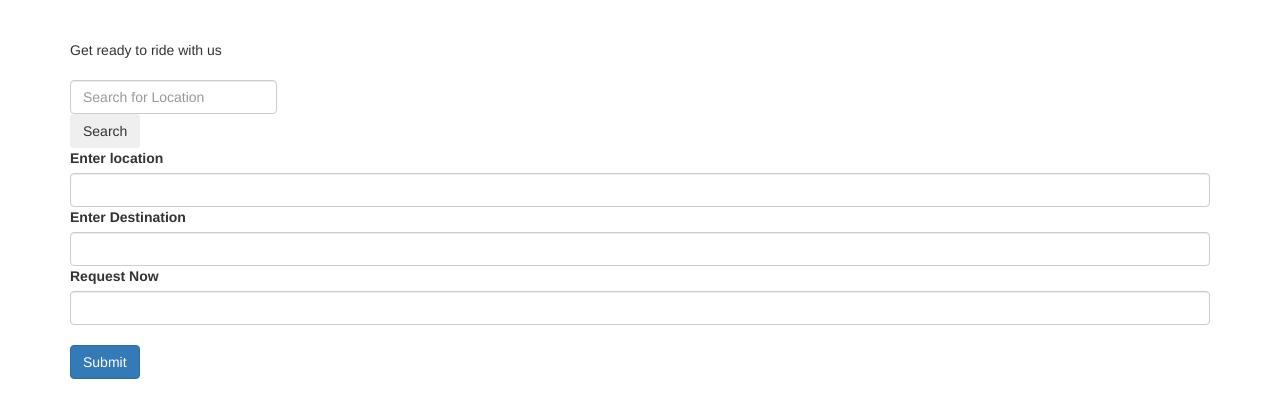
After one commit to Esther-Anyona/My-Rider, a Flask app: page /usrform in a window 1280 px wide. The commit adds this page. Shown: the top 418 px of the page. Run offline with Flask 2, Linux system fonts and the light colour scheme; some libraries are stand-ins or nearby versions.

Commit message:
create wtf forms

```diff
--- a/app/main/forms.py
+++ b/app/main/forms.py
@@ -1,14 +1,9 @@
 from flask_wtf import FlaskForm
-from wtforms import StringField,TextAreaField,SubmitField,SearchField
+from wtforms import StringField,TextAreaField,SubmitField
 from wtforms.validators import InputRequired
 
-class SearchForm(FlaskForm):
-    search = SearchField('search location', validators=[InputRequired()])
-    submit = SubmitField('Submit')
 
 class UsrForm(FlaskForm):
-    pick_up = SearchField('search location', validators=[InputRequired()])
-    Destination = SearchField('search location', validators=[InputRequired()])
-    submit = SubmitField('Submit')
-    r_now = SearchField('Request Now', validators=[InputRequired()])
-    s_later = SearchField('Request later', validators=[InputRequired()])
+    pick_up = StringField('Enter location', validators=[InputRequired()])
+    Destination = StringField('Enter Destination', validators=[InputRequired()])
+    r_now = StringField('Request Now', validators=[InputRequired()])
--- a/app/main/views.py
+++ b/app/main/views.py
@@ -1,10 +1,27 @@
 from . import main
 from flask import render_template,request,redirect,url_for
-from .forms import SearchForm,UsrForm
+from .forms import UsrForm
+from app.main import forms
+
+
 @main.route('/')
 def index():
   return '<h1>Welcome to Ride Link<h1>'
 
-@main.route('/domie_user')
-def domie_user():
-  return render_template('domie-user.html')
+@main.route('/usr', )
+def usr():
+  loc=request.args.get('loc')
+
+
+  return render_template('usr.html')
+@main.route('/usrform', methods=['POST','GET'])
+def usrform():
+  form=UsrForm()
+  if request.method == 'POST':
+    pick_up = request.form.get('pick_up')
+    Destination = request.form.get('Destination')
+    r_now = request.form.get('r_now')
+
+
+
+  return render_template('usr.html',form=form)
--- a/app/templates/domie-rider.html
+++ b/app/templates/rder.html
@@ -1,4 +1,4 @@
-{% extends 'base.html' %}
+{% extends 'bootstrap/base.html' %}
 <div class="container">
     <div class="card" style="width: 18rem;">
   <img class="card-img-top" src="" alt="Card image cap">
--- /dev/null
+++ b/app/templates/usr.html
@@ -0,0 +1,34 @@
+{% extends 'bootstrap/base.html' %}
+{% block content %}
+<div class="container">
+    <br>
+    <br>
+
+
+    <span class="d-block p-2">Get ready to ride with us</span>
+    <br>
+    <br>
+
+        <form class="form-inline my-2 my-lg-0" method="GET">
+            <input type="text" name="loc" placeholder="Search for Location" class="form-control">
+            <br>
+            <button class="btn btn-outline-success my-2" type="submit">Search</button>
+        </form>
+        <form action=" {{ url_for('main.usrform') }} " method="POST">
+            <div class="form-group">
+                {{ form.pick_up.label() }}
+                {{ form.pick_up(class="form-control" ) }}
+                {{ form.Destination.label() }}
+                {{ form.Destination(class="form-control" ) }}
+                {{ form.r_now.label() }}
+                {{ form.r_now(class="form-control" ) }}
+                <br>
+                <button class="btn btn-primary">Submit</button>
+            </div>
+
+        </form>
+
+</div>
+
+
+{% endblock %}
```
Also changed, not shown: app/templates/domie-user.html (deleted, +0 -21 lines).
